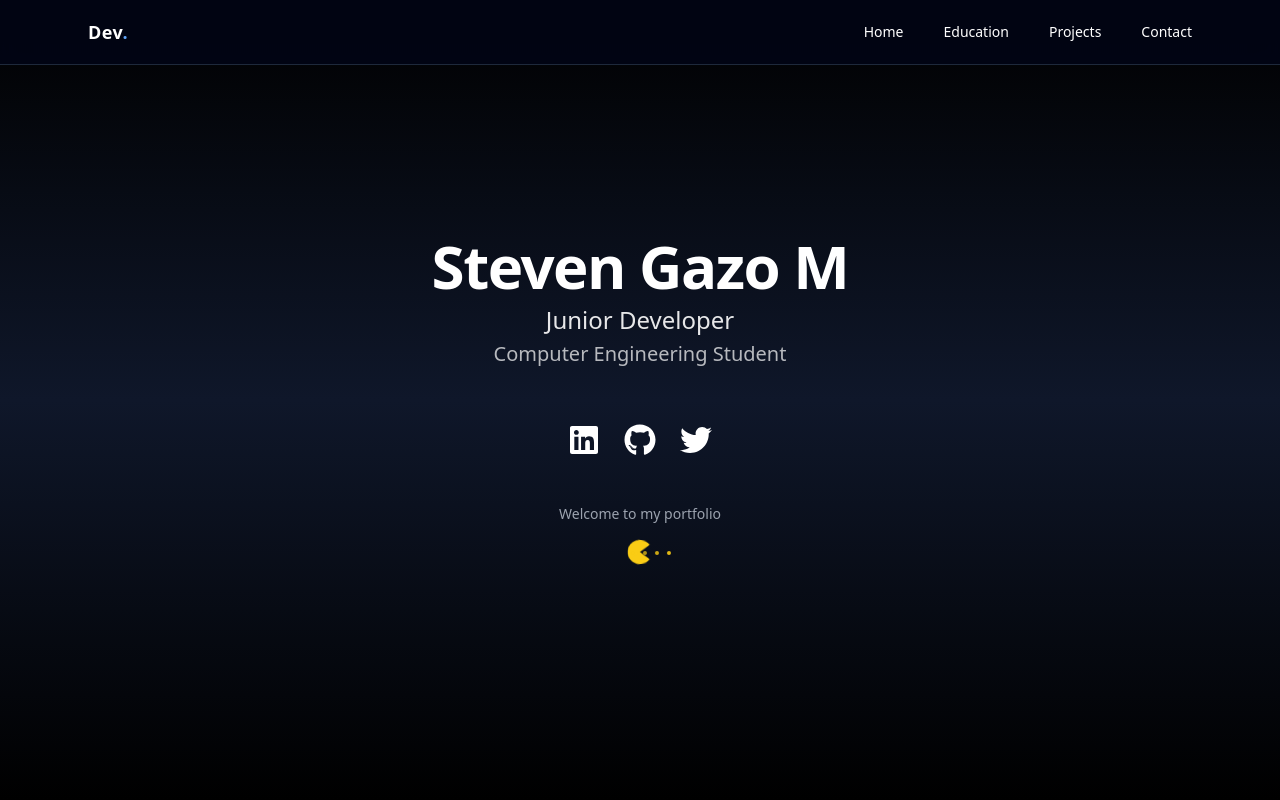
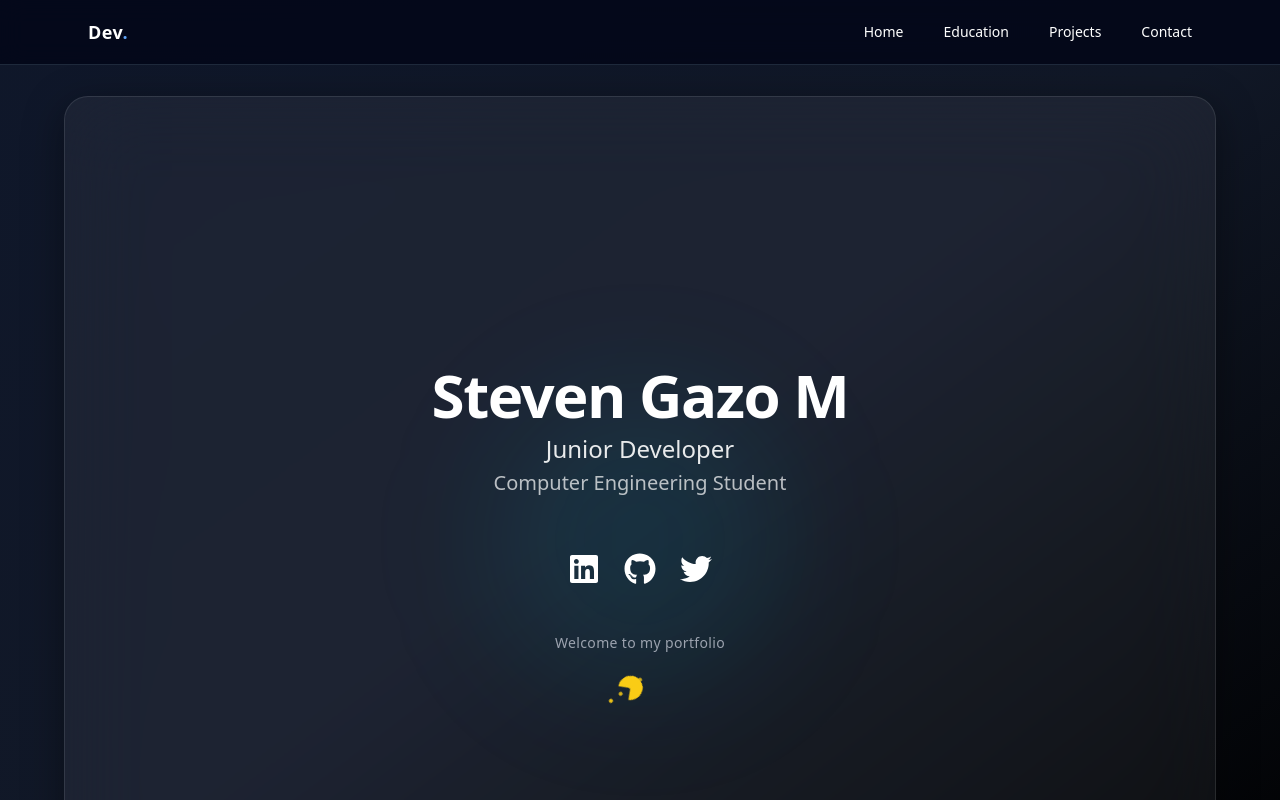
Before and after one commit to stevengazo/personal-page, a React (Vite) app: page / in a window 1280 px wide. Shown: the top 800 px of the page. Built offline with nearby package versions, Linux system fonts and the light colour scheme.

Commit message:
Fix: Style

```diff
--- a/src/Module/Home/Hero.jsx
+++ b/src/Module/Home/Hero.jsx
@@ -1,69 +1,108 @@
+import { motion } from "framer-motion";
 import { FaLinkedin, FaGithub, FaTwitter } from "react-icons/fa";
 import { PacmanLoader } from "react-spinners";
 
+// 🔥 Variantes
+const container = {
+  hidden: {},
+  visible: {
+    transition: {
+      staggerChildren: 0.2,
+    },
+  },
+};
+
+const item = {
+  hidden: { opacity: 0, y: 30 },
+  visible: {
+    opacity: 1,
+    y: 0,
+    transition: { duration: 0.6, ease: "easeOut" },
+  },
+};
+
 const Hero = () => {
   return (
-    <section className="w-full min-h-screen bg-gradient-to-b from-black via-slate-900 to-black flex flex-col items-center justify-center text-white px-4 text-center">
+    <motion.section
+      variants={container}
+      initial="hidden"
+      animate="visible"
+      className="w-full min-h-screen flex flex-col items-center justify-center text-white px-4 text-center relative"
+    >
+      {/* ✨ Glow sutil detrás */}
+      <div className="absolute w-72 h-72 bg-cyan-500/10 blur-3xl rounded-full top-1/3 left-1/2 -translate-x-1/2 -z-10" />
+
       {/* Header */}
-      <header className="mb-8">
+      <motion.header variants={item} className="mb-8">
         <h1 className="text-4xl md:text-6xl font-bold mb-2 tracking-tight">
           Steven Gazo M
         </h1>
+
         <h2 className="text-xl md:text-2xl font-light opacity-90 mb-1">
           Junior Developer
         </h2>
+
         <h3 className="text-lg md:text-xl opacity-70">
           Computer Engineering Student
         </h3>
-      </header>
+      </motion.header>
 
       {/* Social Links */}
-      <nav>
+      <motion.nav variants={item}>
         <ul className="flex gap-6 mt-6">
-          <li>
-            <a
-              href="https://www.linkedin.com/in/stevengazo/"
-              target="_blank"
-              rel="noopener noreferrer"
-              className="hover:text-blue-500 transform hover:scale-110 transition duration-300"
-              aria-label="LinkedIn"
+          {[
+            {
+              icon: FaLinkedin,
+              url: "https://www.linkedin.com/in/stevengazo/",
+              hover: "hover:text-blue-500",
+            },
+            {
+              icon: FaGithub,
+              url: "https://github.com/stevengazo",
+              hover: "hover:text-gray-400",
+            },
+            {
+              icon: FaTwitter,
+              url: "https://twitter.com/tuusuario",
+              hover: "hover:text-blue-400",
+            },
+          ].map(({ icon: Icon, url, hover }, i) => (
+            <motion.li
+              key={i}
+              whileHover={{ scale: 1.2 }}
+              whileTap={{ scale: 0.9 }}
+              transition={{ type: "spring", stiffness: 300 }}
             >
-              <FaLinkedin size={32} />
-            </a>
-          </li>
-          <li>
-            <a
-              href="https://github.com/stevengazo"
-              target="_blank"
-              rel="noopener noreferrer"
-              className="hover:text-gray-400 transform hover:scale-110 transition duration-300"
-              aria-label="GitHub"
-            >
-              <FaGithub size={32} />
-            </a>
-          </li>
-          <li>
-            <a
-              href="https://twitter.com/tuusuario"
-              target="_blank"
-              rel="noopener noreferrer"
-              className="hover:text-blue-400 transform hover:scale-110 transition duration-300"
-              aria-label="Twitter"
-            >
-              <FaTwitter size={32} />
-            </a>
-          </li>
+              <a
+                href={url}
+                target="_blank"
+                rel="noopener noreferrer"
+                className={`${hover} transition duration-300`}
+              >
+                <Icon size={32} />
+              </a>
+            </motion.li>
+          ))}
         </ul>
-      </nav>
+      </motion.nav>
 
-      {/* Footer Loader */}
-      <footer className="mt-12 flex flex-col items-center gap-4">
-        <p className="text-sm font-light text-gray-400">
+      {/* Footer */}
+      <motion.footer
+        variants={item}
+        className="mt-12 flex flex-col items-center gap-4"
+      >
+        <p className="text-sm font-light text-gray-400 tracking-wide">
           Welcome to my portfolio
         </p>
-        <PacmanLoader color="#FACC15" size={12} />
-      </footer>
-    </section>
+
+        <motion.div
+          animate={{ rotate: 360 }}
+          transition={{ repeat: Infinity, duration: 4, ease: "linear" }}
+        >
+          <PacmanLoader color="#FACC15" size={12} />
+        </motion.div>
+      </motion.footer>
+    </motion.section>
   );
 };
 
--- a/src/Module/MainLayout.jsx
+++ b/src/Module/MainLayout.jsx
@@ -1,16 +1,35 @@
 import { Outlet } from "react-router-dom";
+import { motion } from "framer-motion";
 import NavBar from "../Components/NavBar";
 
 const MainLayout = () => {
   return (
-    <div className="min-h-screen bg-slate-100">
+    <div className="min-h-screen relative bg-gradient-to-br from-slate-900 via-gray-900 to-black text-white overflow-hidden">
+      {/* 🔥 Fondo dinámico tipo aurora */}
+      <div className="absolute inset-0 -z-10">
+        <div className="absolute w-72 h-72 bg-cyan-500/20 rounded-full blur-3xl top-[-50px] left-[-50px] animate-pulse-slow" />
+        <div className="absolute w-96 h-96 bg-teal-500/20 rounded-full blur-3xl bottom-[-100px] right-[-100px] animate-pulse-slow" />
+        <div className="absolute w-80 h-80 bg-blue-500/10 rounded-full top-[30%] left-[40%] blur-3xl animate-bounce-slow" />
+      </div>
 
-      {/* Navbar fijo */}
+      {/* Navbar */}
       <NavBar />
 
       {/* Contenido */}
-      <main className=" ">
-        <Outlet />
+      <main className="pt-24 px-4 sm:px-6 lg:px-8">
+        <motion.div
+          initial={{ opacity: 0, y: 20, scale: 0.98 }}
+          animate={{ opacity: 1, y: 0, scale: 1 }}
+          transition={{ duration: 0.5, ease: "easeOut" }}
+          className="max-w-6xl mx-auto
+          bg-white/5 backdrop-blur-2xl
+          border border-white/10
+          rounded-3xl
+          p-6 sm:p-8
+          shadow-[0_10px_40px_rgba(0,0,0,0.4)]"
+        >
+          <Outlet />
+        </motion.div>
       </main>
     </div>
   );
--- a/src/Pages/EducationPage.jsx
+++ b/src/Pages/EducationPage.jsx
@@ -1,7 +1,40 @@
 import React, { useEffect, useState } from "react";
+import { motion } from "framer-motion";
 import EducationCard from "../Components/EducationCard";
 import CourseCard from "../Components/CourseCard";
 import client from "../client/contentful";
+
+// 🔥 Variantes
+const containerVariants = {
+  hidden: {},
+  visible: {
+    transition: {
+      staggerChildren: 0.15,
+    },
+  },
+};
+
+const itemVariants = {
+  hidden: { opacity: 0, y: 40, scale: 0.95 },
+  visible: {
+    opacity: 1,
+    y: 0,
+    scale: 1,
+    transition: {
+      duration: 0.5,
+      ease: "easeOut",
+    },
+  },
+};
+
+const titleVariants = {
+  hidden: { opacity: 0, y: -30 },
+  visible: {
+    opacity: 1,
+    y: 0,
+    transition: { duration: 0.6 },
+  },
+};
 
 const EducationPage = () => {
   const [educations, setEducations] = useState([]);
@@ -20,14 +53,14 @@ const EducationPage = () => {
         const sortByDateDesc = (items) =>
           items.sort(
             (a, b) =>
-              new Date(b.fields.dateStart) - new Date(a.fields.dateStart),
+              new Date(b.fields.dateStart) - new Date(a.fields.dateStart)
           );
 
         setEducations(sortByDateDesc(eduRes.items));
         setCourses(sortByDateDesc(courseRes.items));
       } catch (err) {
         console.error("Error al cargar educación o cursos:", err);
-        setError("No se pudieron cargar los datos. Intenta más tarde.");
+        setError("No se pudieron cargar los datos.");
       } finally {
         setLoading(false);
       }
@@ -38,55 +71,60 @@ const EducationPage = () => {
 
   if (loading) {
     return (
-      <div className="flex items-center justify-center min-h-screen bg-gradient-to-br from-cyan-950 via-teal-950 to-black relative overflow-hidden">
-        <p className="text-white text-lg animate-pulse">Cargando...</p>
-        {/* Fondo animado */}
-        <div className="absolute w-72 min-h-screen bg-teal-800/20 rounded-full top-[-50px] left-[-50px] animate-pulse-slow" />
-        <div className="absolute w-96 min-h-screen bg-teal-700/20 rounded-full bottom-[-100px] right-[-100px] animate-pulse-slow" />
+      <div className="flex items-center justify-center min-h-screen">
+        <motion.p
+          initial={{ opacity: 0 }}
+          animate={{ opacity: 1 }}
+          className="text-white text-lg"
+        >
+          Cargando...
+        </motion.p>
       </div>
     );
   }
 
   if (error) {
     return (
-      <div className="flex items-center justify-center min-h-screen bg-gradient-to-br from-cyan-950 via-teal-950 to-black relative overflow-hidden">
+      <div className="flex items-center justify-center min-h-screen">
         <p className="text-red-400 text-lg">{error}</p>
       </div>
     );
   }
 
   return (
-    <div
-      className="min-h-screen relative px-4 py-16 flex flex-col items-center space-y-24
-      bg-gradient-to-br from-cyan-950 via-teal-950 to-black overflow-hidden"
+    <motion.div
+      initial="hidden"
+      animate="visible"
+      className="min-h-screen relative px-4 py-16 flex flex-col items-center space-y-10"
     >
-      {/* Fondos decorativos */}
-      <div className="absolute inset-0 z-0">
-        <div className="absolute w-72 h-72 bg-teal-800/20 rounded-full top-[-50px] left-[-50px] animate-pulse-slow" />
-        <div className="absolute w-96 h-96 bg-teal-700/20 rounded-full bottom-[-100px] right-[-100px] animate-pulse-slow" />
-        <div className="absolute w-80 h-80 bg-teal-900/10 rounded-full top-[20%] left-[50%] animate-bounce-slow" />
-        <div className="absolute w-64 h-64 bg-teal-800/10 rounded-full bottom-[10%] right-[30%] animate-bounce-slow" />
-      </div>
+      {/* 🎓 Educación */}
+      <section className="w-full max-w-5xl text-center">
+        <motion.h2
+          variants={titleVariants}
+          className="text-white text-4xl font-bold mb-8 border-b border-slate-700 pb-2 inline-block"
+        >
+          Education
+        </motion.h2>
 
-      {/* Educación Section */}
-      <section className="w-full max-w-5xl text-center relative z-10">
-        <h2 className="text-white text-4xl font-bold mb-8 border-b border-slate-700 pb-2 inline-block">
-          Education
-        </h2>
-        <div className="flex flex-wrap justify-center gap-6">
+        <motion.div
+          variants={containerVariants}
+          className="flex flex-wrap justify-center gap-6"
+        >
           {educations.length > 0 ? (
             educations.map((edu, idx) => {
               const { title, description, school, dateStart, dateEnd } =
                 edu.fields;
+
               return (
+                <motion.div key={idx} variants={itemVariants}>
                   <EducationCard
-                  key={idx}
                     title={title}
                     description={description}
                     school={school}
                     dateStart={dateStart}
                     dateEnd={dateEnd}
                   />
+                </motion.div>
               );
             })
           ) : (
@@ -94,33 +132,44 @@ const EducationPage = () => {
               No hay registros de educación.
             </p>
           )}
-        </div>
+        </motion.div>
       </section>
 
-      {/* Cursos Section */}
-      <section className="w-full max-w-5xl text-center relative z-10">
-        <h2 className="text-white text-4xl font-bold mb-8 border-b border-slate-700 pb-2 inline-block">
+      {/* 📚 Cursos */}
+      <section className="w-full max-w-5xl text-center">
+        <motion.h2
+          variants={titleVariants}
+          className="text-white text-4xl font-bold mb-8 border-b border-slate-700 pb-2 inline-block"
+        >
           Courses
-        </h2>
-        <div className="flex flex-wrap justify-center gap-6">
+        </motion.h2>
+
+        <motion.div
+          variants={containerVariants}
+          className="flex flex-wrap justify-center gap-6"
+        >
           {courses.length > 0 ? (
             courses.map((course, idx) => {
               const { title, information, school } = course.fields;
+
               return (
+                <motion.div key={idx} variants={itemVariants}>
                   <CourseCard
-                  key={idx}
                     title={title}
                     school={school}
                     information={information}
                   />
+                </motion.div>
               );
             })
           ) : (
-            <p className="text-gray-400 italic">No hay cursos registrados.</p>
+            <p className="text-gray-400 italic">
+              No hay cursos registrados.
+            </p>
           )}
-        </div>
+        </motion.div>
       </section>
-    </div>
+    </motion.div>
   );
 };
 
```
Also changed, not shown: src/Pages/ContactPage.jsx (+1 -6 lines), src/Pages/ProjectsPage.jsx (+5 -13 lines). Lines whose indentation alone changed are shown as unchanged.
